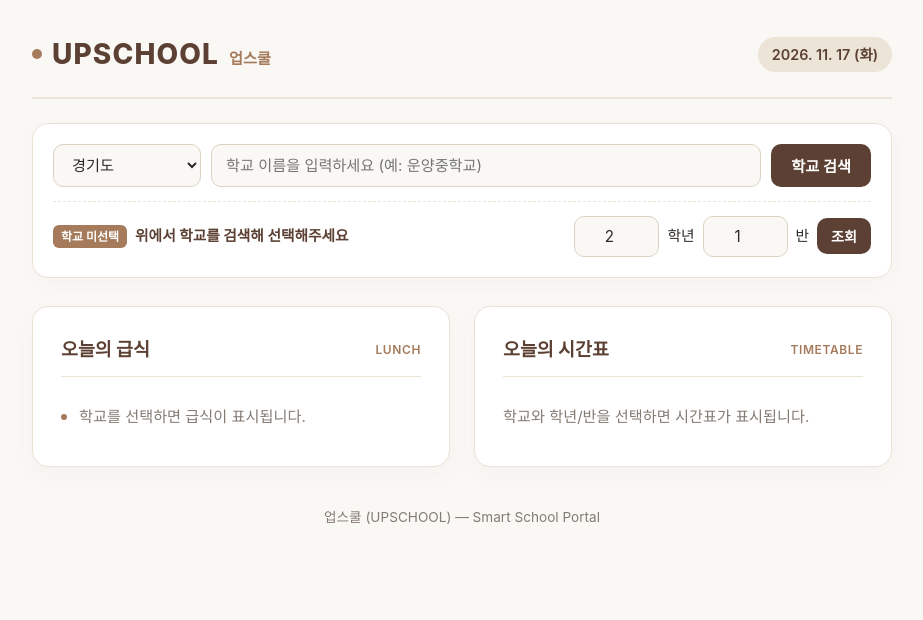
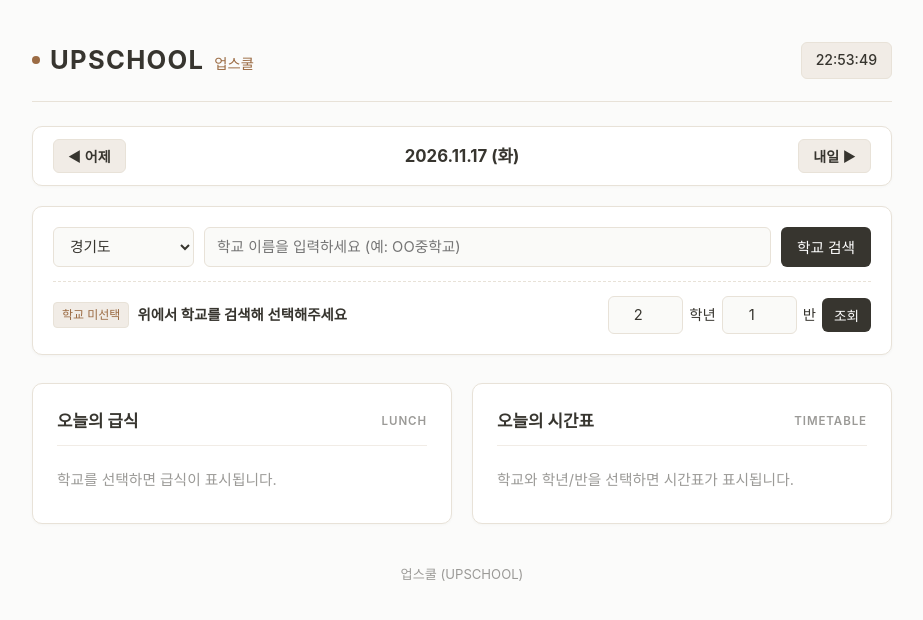
Before and after one commit to SamKimJiwoo/school-project, a plain HTML site: page index.html in a window 1280 px wide. Shown: the whole page, without its empty margins (178-1101 px from the left). Drawn offline with Linux system fonts and the light colour scheme; a web font is replaced by a local one.

Commit message:
index.html 업데이트

```diff
--- a/index.html
+++ b/index.html
@@ -2,18 +2,20 @@
 <html lang="ko">
 <head>
   <meta charset="UTF-8">
-  <meta name="viewport" content="width=device-width, initial-scale=1.0">
+  <meta name="viewport" content="width=device-width, initial-scale=1.0, user-scalable=no">
+  <meta name="theme-color" content="#FBFBFA">
   <title>업스쿨 (UPSCHOOL)</title>
   <link rel="stylesheet" as="style" crossorigin href="https://cdn.jsdelivr.net/gh/orioncactus/pretendard@v1.3.9/dist/web/static/pretendard.min.css" />
   <style>
     :root {
-      --bg-main: #FAF8F5;        /* 오프화이트 배경 */
-      --bg-card: #FFFFFF;        /* 순백색 카드 */
-      --wood-dark: #5C4033;      /* 월넛 우드 */
-      --wood-primary: #A67B5B;   /* 오크 우드 */
-      --wood-light: #EDE4D8;     /* 자작나무 톤 */
-      --text-main: #2D2926;      /* 다크 브라운 텍스트 */
-      --text-muted: #847B73;     /* 보조 텍스트 */
+      --bg-main: #FBFBFA;
+      --bg-card: #FFFFFF;
+      --wood-dark: #37352F;
+      --wood-primary: #9B6B43;
+      --wood-light: #F1ECE6;
+      --wood-border: #E8E2D8;
+      --text-main: #37352F;
+      --text-muted: #9B9A97;
     }
 
     * { box-sizing: border-box; margin: 0; padding: 0; }
@@ -22,7 +24,7 @@
       background-color: var(--bg-main);
       color: var(--text-main);
       font-family: 'Pretendard', -apple-system, BlinkMacSystemFont, sans-serif;
-      padding: 32px 20px;
+      padding: 40px 20px;
       line-height: 1.6;
     }
 
@@ -35,36 +37,74 @@
       align-items: center;
       padding-bottom: 20px;
       margin-bottom: 24px;
-      border-bottom: 2px solid var(--wood-light);
+      border-bottom: 1px solid var(--wood-border);
     }
 
     .logo-area { display: flex; align-items: baseline; gap: 10px; }
     .logo-dot {
-      width: 10px; height: 10px;
+      width: 8px; height: 8px;
       background-color: var(--wood-primary);
       border-radius: 50%;
       align-self: center;
     }
-    h1 { font-size: 1.75rem; font-weight: 800; color: var(--wood-dark); letter-spacing: 0.04em; }
-    .logo-sub { font-size: 0.95rem; font-weight: 600; color: var(--wood-primary); }
+    h1 { font-size: 1.6rem; font-weight: 700; color: var(--wood-dark); letter-spacing: 0.05em; }
+    .logo-sub { font-size: 0.9rem; font-weight: 500; color: var(--wood-primary); }
 
-    .date-badge {
+    .datetime-badge {
       background-color: var(--wood-light);
       color: var(--wood-dark);
       padding: 6px 14px;
-      border-radius: 20px;
-      font-size: 0.9rem;
-      font-weight: 600;
+      border-radius: 6px;
+      font-size: 0.88rem;
+      font-weight: 500;
+      border: 1px solid var(--wood-border);
     }
 
-    /* 학교 검색 & 설정 컨트롤 바 */
+    /* 날짜 이동 바 (어제, 오늘, 내일) */
+    .date-nav-bar {
+      display: flex;
+      justify-content: space-between;
+      align-items: center;
+      background: var(--bg-card);
+      border: 1px solid var(--wood-border);
+      border-radius: 10px;
+      padding: 12px 20px;
+      margin-bottom: 20px;
+      box-shadow: 0 1px 3px rgba(55, 53, 47, 0.03);
+    }
+
+    .date-nav-btn {
+      background-color: var(--wood-light);
+      color: var(--wood-dark);
+      border: 1px solid var(--wood-border);
+      padding: 6px 14px;
+      border-radius: 6px;
+      font-size: 0.88rem;
+      font-weight: 600;
+      cursor: pointer;
+      transition: all 0.2s;
+    }
+
+    .date-nav-btn:hover {
+      background-color: var(--wood-primary);
+      color: #FFF;
+      border-color: var(--wood-primary);
+    }
+
+    #current-view-date {
+      font-weight: 700;
+      font-size: 1.05rem;
+      color: var(--wood-dark);
+    }
+
+    /* 학교 검색 & 설정 컨트롤 패널 */
     .control-panel {
       background: var(--bg-card);
-      border: 1px solid #EAE2D6;
-      border-radius: 16px;
+      border: 1px solid var(--wood-border);
+      border-radius: 10px;
       padding: 20px;
       margin-bottom: 28px;
-      box-shadow: 0 6px 20px rgba(92, 64, 51, 0.03);
+      box-shadow: 0 1px 3px rgba(55, 53, 47, 0.04);
     }
 
     .search-row {
@@ -75,40 +115,40 @@
 
     select, input, button {
       font-family: inherit;
-      font-size: 0.95rem;
-      border-radius: 10px;
-      border: 1px solid #DCD2C4;
-      padding: 10px 14px;
+      font-size: 0.92rem;
+      border-radius: 6px;
+      border: 1px solid var(--wood-border);
+      padding: 9px 12px;
       outline: none;
       transition: all 0.2s;
     }
 
     select, input {
-      background-color: var(--bg-main);
+      background-color: #FAFAF8;
       color: var(--text-main);
     }
 
     select:focus, input:focus {
       border-color: var(--wood-primary);
       background-color: #FFFFFF;
+      box-shadow: 0 0 0 2px rgba(155, 107, 67, 0.1);
     }
 
-    #region-select { min-width: 140px; }
+    #region-select { min-width: 130px; }
     #school-input { flex: 1; min-width: 180px; }
-    .class-input { width: 85px; text-align: center; }
+    .class-input { width: 75px; text-align: center; }
 
     .btn-primary {
       background-color: var(--wood-dark);
       color: #FFFFFF;
       border: none;
-      font-weight: 600;
+      font-weight: 500;
       cursor: pointer;
-      padding: 10px 20px;
+      padding: 9px 16px;
     }
 
-    .btn-primary:hover { background-color: #463026; }
+    .btn-primary:hover { background-color: var(--wood-primary); }
 
-    /* 검색 결과 드롭다운 리스트 */
     #search-results {
       margin-top: 12px;
       border-top: 1px solid var(--wood-light);
@@ -117,32 +157,32 @@
     }
 
     .result-item {
-      padding: 10px 12px;
-      border-radius: 8px;
+      padding: 8px 10px;
+      border-radius: 6px;
       cursor: pointer;
       display: flex;
       justify-content: space-between;
       align-items: center;
-      font-size: 0.92rem;
+      font-size: 0.9rem;
     }
 
-    .result-item:hover { background-color: var(--bg-main); }
-    .result-addr { color: var(--text-muted); font-size: 0.82rem; }
+    .result-item:hover { background-color: var(--wood-light); }
+    .result-addr { color: var(--text-muted); font-size: 0.8rem; }
 
     .selected-school-bar {
       margin-top: 14px;
       padding-top: 14px;
-      border-top: 1px dashed var(--wood-light);
+      border-top: 1px dashed var(--wood-border);
       display: flex;
       flex-wrap: wrap;
       justify-content: space-between;
       align-items: center;
       gap: 10px;
-      font-size: 0.92rem;
+      font-size: 0.9rem;
     }
 
     .school-title-badge {
-      font-weight: 700;
+      font-weight: 600;
       color: var(--wood-dark);
       display: flex;
       align-items: center;
@@ -150,81 +190,100 @@
     }
 
     .kind-tag {
-      background-color: var(--wood-primary);
-      color: #fff;
+      background-color: var(--wood-light);
+      color: var(--wood-primary);
+      border: 1px solid var(--wood-border);
       font-size: 0.75rem;
       padding: 2px 8px;
-      border-radius: 6px;
+      border-radius: 4px;
+      font-weight: 500;
     }
 
-    .class-controls { display: flex; align-items: center; gap: 8px; }
+    .class-controls { display: flex; align-items: center; gap: 6px; }
 
-    /* 메인 카드 그리드 */
+    /* 메인 그리드 */
     .grid {
       display: grid;
       grid-template-columns: repeat(auto-fit, minmax(320px, 1fr));
-      gap: 24px;
+      gap: 20px;
     }
 
     .card {
       background: var(--bg-card);
-      border-radius: 16px;
-      padding: 28px;
-      border: 1px solid #EAE2D6;
-      box-shadow: 0 8px 24px rgba(92, 64, 51, 0.04);
+      border-radius: 10px;
+      padding: 24px;
+      border: 1px solid var(--wood-border);
+      box-shadow: 0 1px 3px rgba(55, 53, 47, 0.03);
     }
 
     .card-header {
       display: flex;
       align-items: center;
       justify-content: space-between;
-      margin-bottom: 20px;
-      padding-bottom: 12px;
+      margin-bottom: 16px;
+      padding-bottom: 10px;
       border-bottom: 1px solid var(--wood-light);
     }
 
-    .card h2 { font-size: 1.15rem; font-weight: 700; color: var(--wood-dark); }
-    .card-tag { font-size: 0.75rem; color: var(--wood-primary); font-weight: 600; letter-spacing: 0.05em; }
+    .card h2 { font-size: 1.05rem; font-weight: 600; color: var(--wood-dark); }
+    .card-tag { font-size: 0.72rem; color: var(--text-muted); font-weight: 600; letter-spacing: 0.08em; }
 
     ul { list-style: none; }
     li {
-      padding: 8px 0;
-      font-size: 1.02rem;
-      border-bottom: 1px dashed #F0EAE1;
+      padding: 7px 0;
+      font-size: 0.98rem;
+      border-bottom: 1px solid #F5F3F0;
       display: flex;
+      justify-content: space-between;
       align-items: center;
     }
     li:last-child { border-bottom: none; }
 
-    #meal-list li::before {
+    .menu-name {
+      display: flex;
+      align-items: center;
+    }
+    .menu-name::before {
       content: "";
       display: inline-block;
-      width: 6px; height: 6px;
+      width: 5px; height: 5px;
       background-color: var(--wood-primary);
       border-radius: 50%;
-      margin-right: 12px;
+      margin-right: 10px;
+    }
+
+    /* 알레르기 태그 스타일 */
+    .allergy-tag {
+      font-size: 0.75rem;
+      color: #C07158;
+      background-color: #FAF2EE;
+      border: 1px solid #F2DCD4;
+      padding: 2px 6px;
+      border-radius: 4px;
+      margin-left: 8px;
+      white-space: nowrap;
     }
 
     .period-num {
       display: inline-block;
-      background-color: var(--bg-main);
+      background-color: var(--wood-light);
       color: var(--wood-dark);
-      border: 1px solid var(--wood-light);
-      font-weight: 700;
-      font-size: 0.85rem;
-      padding: 2px 10px;
-      border-radius: 8px;
-      margin-right: 12px;
-      min-width: 54px;
+      border: 1px solid var(--wood-border);
+      font-weight: 600;
+      font-size: 0.8rem;
+      padding: 2px 8px;
+      border-radius: 4px;
+      margin-right: 10px;
+      min-width: 50px;
       text-align: center;
     }
 
-    .empty-msg { color: var(--text-muted); font-size: 0.95rem; }
+    .empty-msg { color: var(--text-muted); font-size: 0.92rem; justify-content: flex-start; }
 
     footer {
       margin-top: 40px;
       text-align: center;
-      font-size: 0.85rem;
+      font-size: 0.82rem;
       color: var(--text-muted);
     }
   </style>
@@ -237,10 +296,18 @@
         <h1>UPSCHOOL</h1>
         <span class="logo-sub">업스쿨</span>
       </div>
-      <span class="date-badge" id="today-date">불러오는 중...</span>
+      <!-- 실시간 시계 -->
+      <div class="datetime-badge" id="live-clock">로딩 중...</div>
     </header>
 
-    <!-- 지역 선택 및 학교 검색 패널 -->
+    <!-- 날짜 이동 네비게이션 바 -->
+    <div class="date-nav-bar">
+      <button class="date-nav-btn" onclick="changeDate(-1)">◀ 어제</button>
+      <span id="current-view-date">오늘 날짜 로딩 중...</span>
+      <button class="date-nav-btn" onclick="changeDate(1)">내일 ▶</button>
+    </div>
+
+    <!-- 학교 검색 패널 -->
     <section class="control-panel">
       <div class="search-row">
         <select id="region-select" title="지역(교육청) 선택">
@@ -264,14 +331,12 @@
           <option value="T10">제주특별자치도</option>
         </select>
 
-        <input type="text" id="school-input" placeholder="학교 이름을 입력하세요 (예: 운양중학교)" />
+        <input type="text" id="school-input" placeholder="학교 이름을 입력하세요 (예: OO중학교)" />
         <button class="btn-primary" onclick="searchSchool()">학교 검색</button>
       </div>
 
-      <!-- 검색 결과 목록 -->
       <div id="search-results"></div>
 
-      <!-- 현재 선택된 학교 & 학년/반 설정 -->
       <div class="selected-school-bar">
         <div class="school-title-badge">
           <span class="kind-tag" id="school-kind">학교 미선택</span>
@@ -281,7 +346,7 @@
         <div class="class-controls">
           <input type="number" id="grade-input" class="class-input" min="1" max="6" value="2" title="학년" /> <span>학년</span>
           <input type="number" id="class-input" class="class-input" min="1" max="20" value="1" title="반" /> <span>반</span>
-          <button class="btn-primary" onclick="applyClassAndLoad()" style="padding: 8px 14px; font-size: 0.88rem;">조회</button>
+          <button class="btn-primary" onclick="applyClassAndLoad()" style="padding: 7px 12px; font-size: 0.85rem;">조회</button>
         </div>
       </div>
     </section>
@@ -310,39 +375,79 @@
     </div>
 
     <footer>
-      업스쿨 (UPSCHOOL) — Smart School Portal
+      업스쿨 (UPSCHOOL)
     </footer>
   </div>
 
   <script>
-    // ==========================================
-    // 발급받은 나이스 API 인증키를 아래에 입력하세요
-    // ==========================================
     const API_KEY = "f509b4f4a72d4e798e96fe1b588fa50b";
 
-    // 현재 선택된 학교 상태 저장 객체
     let selectedSchool = {
       eduCode: "",
       schoolCode: "",
       schoolName: "",
-      schoolKind: "" // 초등학교, 중학교, 고등학교
+      schoolKind: ""
     };
 
-    // 오늘 날짜 세팅 (YYYYMMDD)
-    const today = new Date();
-    const year = today.getFullYear();
-    const month = String(today.getMonth() + 1).padStart(2, '0');
-    const day = String(today.getDate()).padStart(2, '0');
-    const YMD = `${year}${month}${day}`;
-    const weekDays = ['일', '월', '화', '수', '목', '금', '토'];
-    document.getElementById('today-date').innerText = `${year}. ${month}. ${day} (${weekDays[today.getDay()]})`;
+    // 현재 조회 중인 날짜 객체 (기본값: 오늘)
+    let viewingDate = new Date();
 
-    // 엔터키로 학교 검색 지원
+    // 알레르기 번호 매핑 사전
+    const allergyMap = {
+      "1": "난류", "2": "우유", "3": "메밀", "4": "땅콩", "5": "대두",
+      "6": "밀", "7": "고등어", "8": "게", "9": "새우", "10": "돼지고기",
+      "11": "복숭아", "12": "토마토", "13": "아황산류", "14": "호두",
+      "15": "닭고기", "16": "쇠고기", "17": "오징어", "18": "조개류"
+    };
+
+    // 실시간 시계 (상단 우측)
+    function updateLiveClock() {
+      const now = new Date();
+      const hours = String(now.getHours()).padStart(2, '0');
+      const minutes = String(now.getMinutes()).padStart(2, '0');
+      const seconds = String(now.getSeconds()).padStart(2, '0');
+      document.getElementById('live-clock').innerText = `${hours}:${minutes}:${seconds}`;
+    }
+    setInterval(updateLiveClock, 1000);
+    updateLiveClock();
+
+    // 날짜 네비게이션바 갱신 및 데이터 로드
+    function updateDateView() {
+      const year = viewingDate.getFullYear();
+      const month = String(viewingDate.getMonth() + 1).padStart(2, '0');
+      const day = String(viewingDate.getDate()).padStart(2, '0');
+      const weekDays = ['일', '월', '화', '수', '목', '금', '토'];
+      const dayName = weekDays[viewingDate.getDay()];
+
+      document.getElementById('current-view-date').innerText = `${year}.${month}.${day} (${dayName})`;
+
+      if (selectedSchool.schoolCode) {
+        fetchMeal();
+        const grade = document.getElementById('grade-input').value;
+        const classNm = document.getElementById('class-input').value;
+        fetchTimetable(grade, classNm);
+      }
+    }
+
+    // 어제(-1) / 내일(+1) 이동 버튼 핸들러
+    function changeDate(days) {
+      viewingDate.setDate(viewingDate.getDate() + days);
+      updateDateView();
+    }
+
+    // YYYYMMDD 문자열 생성 헬퍼
+    function getFormattedYMD(date) {
+      const y = date.getFullYear();
+      const m = String(date.getMonth() + 1).padStart(2, '0');
+      const d = String(date.getDate()).padStart(2, '0');
+      return `${y}${m}${d}`;
+    }
+
     document.getElementById('school-input').addEventListener('keypress', (e) => {
       if (e.key === 'Enter') searchSchool();
     });
 
-    // 1. 학교 검색 함수 (schoolInfo API)
+    // 1. 학교 검색
     async function searchSchool() {
       const region = document.getElementById('region-select').value;
       const keyword = document.getElementById('school-input').value.trim();
@@ -354,7 +459,7 @@
       }
 
       resultsBox.style.display = "block";
-      resultsBox.innerHTML = `<div class="empty-msg" style="padding: 8px;">학교를 검색하는 중...</div>`;
+      resultsBox.innerHTML = `<div class="empty-msg" style="padding: 6px;">학교를 검색하는 중...</div>`;
 
       let url = `https://open.neis.go.kr/hub/schoolInfo?KEY=${API_KEY}&Type=json&SCHUL_NM=${encodeURIComponent(keyword)}`;
       if (region) url += `&ATPT_OFCDC_SC_CODE=${region}`;
@@ -369,20 +474,19 @@
             <div class="result-item" onclick="selectSchool('${s.ATPT_OFCDC_SC_CODE}', '${s.SD_SCHUL_CODE}', '${s.SCHUL_NM}', '${s.SCHUL_KND_SC_NM}')">
               <div>
                 <strong>${s.SCHUL_NM}</strong>
-                <span class="result-addr">(${s.ORG_RDNMA || s.ATPT_OFCDC_SC_NM})</span>
+                <span class="result-addr">(${s.ORG_RDNMA || s.ATPT_OFCDC_SC_CODE})</span>
               </div>
-              <span style="color: var(--wood-primary); font-weight: 600; font-size: 0.85rem;">선택 ›</span>
+              <span style="color: var(--wood-primary); font-weight: 500; font-size: 0.85rem;">선택 ›</span>
             </div>
           `).join('');
         } else {
-          resultsBox.innerHTML = `<div class="empty-msg" style="padding: 8px;">검색 결과가 없습니다. 지역이나 학교명을 확인해주세요.</div>`;
+          resultsBox.innerHTML = `<div class="empty-msg" style="padding: 6px;">검색 결과가 없습니다.</div>`;
         }
       } catch (err) {
-        resultsBox.innerHTML = `<div class="empty-msg" style="padding: 8px;">검색 중 오류가 발생했습니다. 인증키를 확인해주세요.</div>`;
+        resultsBox.innerHTML = `<div class="empty-msg" style="padding: 6px;">검색 중 오류가 발생했습니다.</div>`;
       }
     }
 
-    // 2. 검색 목록에서 학교 클릭 시 선택 처리
     function selectSchool(eduCode, schoolCode, schoolName, schoolKind) {
       selectedSchool = { eduCode, schoolCode, schoolName, schoolKind };
       document.getElementById('search-results').style.display = "none";
@@ -403,7 +507,6 @@
       saveAndLoad();
     }
 
-    // 브라우저에 설정 저장 후 급식/시간표 호출
     function saveAndLoad() {
       const grade = document.getElementById('grade-input').value;
       const classNm = document.getElementById('class-input').value;
@@ -414,13 +517,13 @@
         classNm
       }));
 
-      fetchMeal();
-      fetchTimetable(grade, classNm);
+      updateDateView();
     }
 
-    // 3. 급식 조회
+    // 2. 급식 조회 + 알레르기 파싱
     async function fetchMeal() {
       const { eduCode, schoolCode } = selectedSchool;
+      const YMD = getFormattedYMD(viewingDate);
       const url = `https://open.neis.go.kr/hub/mealServiceDietInfo?KEY=${API_KEY}&Type=json&ATPT_OFCDC_SC_CODE=${eduCode}&SD_SCHUL_CODE=${schoolCode}&MLSV_YMD=${YMD}`;
       const mealEl = document.getElementById('meal-list');
       mealEl.innerHTML = `<li class="empty-msg">급식을 불러오는 중...</li>`;
@@ -431,24 +534,50 @@
 
         if (data.mealServiceDietInfo) {
           const rawMenu = data.mealServiceDietInfo[1].row[0].DDISH_NM;
-          const cleanMenu = rawMenu.replace(/\([0-9.]+\)/g, '').split('<br/>');
-          mealEl.innerHTML = cleanMenu.map(item => `<li>${item.trim()}</li>`).join('');
+
+          // <br/> 기준으로 메뉴별 분리 후 알레르기 번호 추출 및 정제
+          const menuLines = rawMenu.split('<br/>');
+          mealEl.innerHTML = menuLines.map(line => {
+            // 알레르기 번호 추출 (예: "현미밥(1.5.)" -> 메뉴명과 번호 분리)
+            const match = line.match(/^([^(]+)(?:\(([^)]+)\))?/);
+            if (!match) return `<li><span class="menu-name">${line}</span></li>`;
+
+            const menuName = match[1].trim();
+            const allergyNumsStr = match[2]; // "1.5." 등
+
+            let allergyBadgeHtml = "";
+            if (allergyNumsStr) {
+              // 점(.)으로 분리하여 숫자 추출
+              const nums = allergyNumsStr.replace(/\.$/, '').split('.');
+              const allergyNames = nums.map(n => allergyMap[n]).filter(Boolean);
+              if (allergyNames.length > 0) {
+                allergyBadgeHtml = `<span class="allergy-tag">${allergyNames.join(', ')}</span>`;
+              }
+            }
+
+            return `
+              <li>
+                <span class="menu-name">${menuName}</span>
+                ${allergyBadgeHtml}
+              </li>
+            `;
+          }).join('');
         } else {
-          mealEl.innerHTML = `<li class="empty-msg">오늘은 급식이 제공되지 않는 날입니다.</li>`;
+          mealEl.innerHTML = `<li class="empty-msg">해당 날짜에 급식 정보가 없습니다.</li>`;
         }
       } catch (err) {
         mealEl.innerHTML = `<li class="empty-msg">급식 정보를 불러오지 못했습니다.</li>`;
       }
     }
 
-    // 4. 학교급(초/중/고)에 맞춘 시간표 자동 조회
+    // 3. 시간표 조회
     async function fetchTimetable(grade, classNm) {
       const { eduCode, schoolCode, schoolKind } = selectedSchool;
+      const YMD = getFormattedYMD(viewingDate);
       const timeEl = document.getElementById('timetable-list');
       timeEl.innerHTML = `<li class="empty-msg">시간표를 불러오는 중...</li>`;
 
-      // 학교 종류에 따라 나이스 API 엔드포인트 자동 선택
-      let endpoint = "misTimetable"; // 기본: 중학교
+      let endpoint = "misTimetable";
       if (schoolKind.includes("초등")) endpoint = "elsTimetable";
       else if (schoolKind.includes("고등")) endpoint = "hisTimetable";
 
@@ -460,17 +589,19 @@
 
         if (data[endpoint]) {
           const rows = data[endpoint][1].row;
-          timeEl.innerHTML = rows.map(r => `<li><span class="period-num">${r.PERIO}교시</span> ${r.ITRT_CNTNT}</li>`).join('');
+          timeEl.innerHTML = rows.map(r => `<li><div><span class="period-num">${r.PERIO}교시</span> ${r.ITRT_CNTNT}</div></li>`).join('');
         } else {
-          timeEl.innerHTML = `<li class="empty-msg">등록된 시간표가 없습니다.</li>`;
+          timeEl.innerHTML = `<li class="empty-msg">해당 날짜에 등록된 시간표가 없습니다.</li>`;
         }
       } catch (err) {
         timeEl.innerHTML = `<li class="empty-msg">시간표를 불러오지 못했습니다.</li>`;
       }
     }
 
-    // 페이지 접속 시 이전에 저장한 학교 정보가 있으면 자동 불러오기
+    // 초기 실행 시 저장된 설정 불러오기
     window.addEventListener('DOMContentLoaded', () => {
+      updateDateView(); // 오늘 날짜 텍스트 세팅
+
       const saved = localStorage.getItem('upschool_config');
       if (saved) {
         const parsed = JSON.parse(saved);
@@ -485,8 +616,7 @@
           document.getElementById('grade-input').value = parsed.grade || 2;
           document.getElementById('class-input').value = parsed.classNm || 1;
           updateSchoolUI();
-          fetchMeal();
-          fetchTimetable(parsed.grade || 2, parsed.classNm || 1);
+          updateDateView();
         }
       }
     });
```
